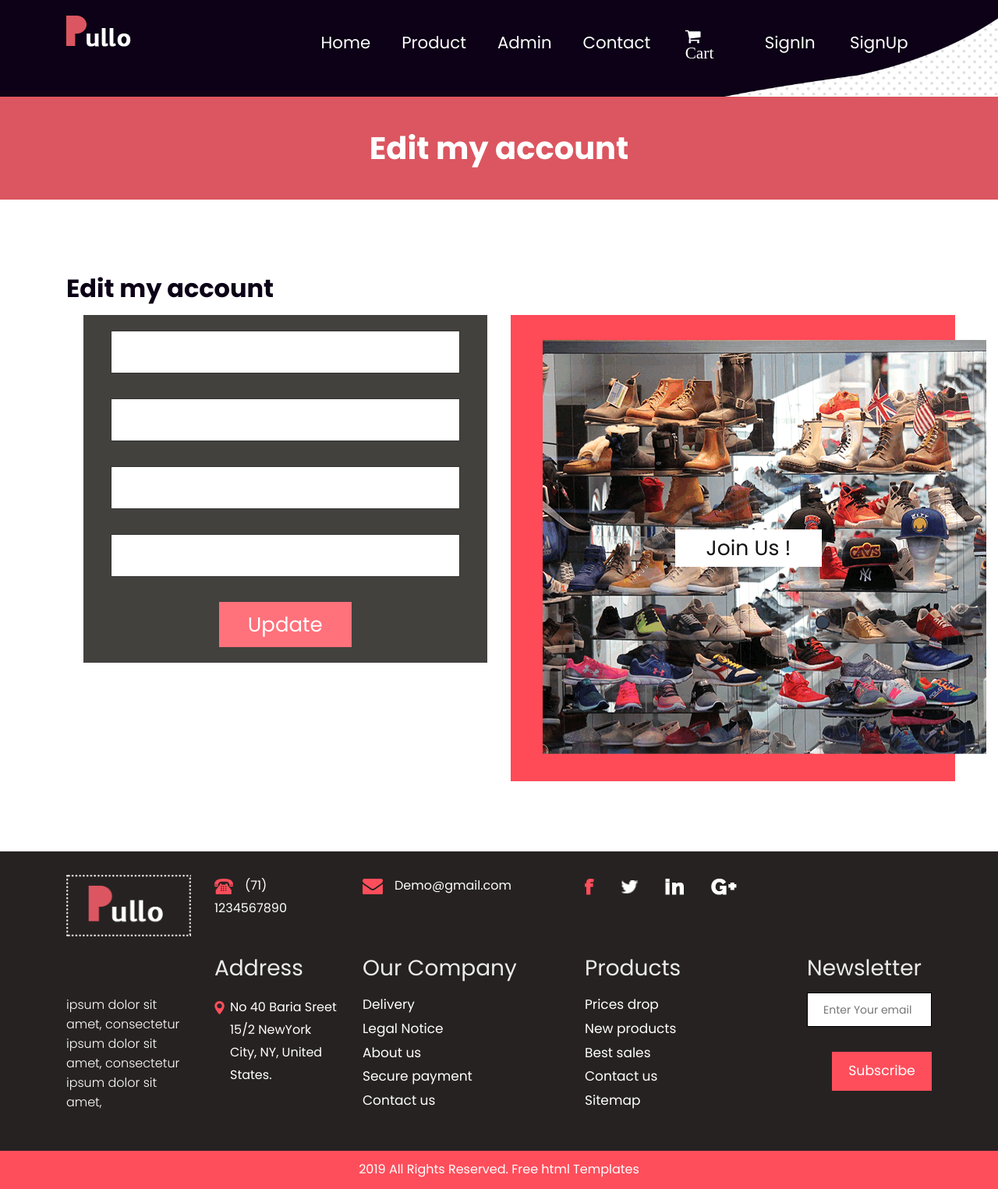
After one commit to ybaltus/alien_ware, a Symfony app: template templates/profil/edit.html.twig in a window 1280 px wide. The commit adds this page. Shown: the whole page at 78% size. Run offline with Twig, Linux system fonts and the light colour scheme; the template is opened without the code that fills it, so the values that code supplies are empty; form fields are guessed from the names that the template uses; some libraries are stand-ins or nearby versions.

Commit message:
Edit profil of a user

```diff
--- a/src/Form/RegistrationFormType.php
+++ b/src/Form/RegistrationFormType.php
@@ -62,7 +62,7 @@ class RegistrationFormType extends AbstractType
                 ],
                 'constraints' => [
                     new NotBlank([
-                        'message' => 'Please enter a password',
+                        'message' => 'user.form.notBlankPassword',
                     ]),
                     new Length([
                         'min' => 6,
--- /dev/null
+++ b/templates/profil/edit.html.twig
@@ -0,0 +1,52 @@
+{% extends 'base.html.twig' %}
+
+{% block title %}{{ 'user.profil.editTitle'|trans }}{% endblock %}
+
+{% block body %}
+    <div class="collection_text">{{ 'user.profil.editTitle'|trans }}</div>
+    <div class="layout_padding contact_section">
+        <div class="container">
+            <h1 class="new_text"><strong>{{ 'user.profil.editTitle'|trans }}</strong></h1>
+        </div>
+        <div class="container-fluid ram">
+            <div class="row">
+                <div class="col-md-6">
+                    <div class="email_box">
+                        <div class="input_main">
+                            <div class="container">
+                                {{ form_start(profilForm) }}
+                                <div class="form-group">
+                                    {{ form_errors(profilForm.firstname) }}
+                                    {{ form_widget(profilForm.firstname, {'attr': {'class': 'email-bt'}}) }}
+                                </div>
+                                <div class="form-group">
+                                    {{ form_errors(profilForm.lastname) }}
+                                    {{ form_widget(profilForm.lastname, {'attr': {'class': 'email-bt'}}) }}
+                                </div>
+                                <div class="form-group">
+                                    {{ form_errors(profilForm.email) }}
+                                    {{ form_widget(profilForm.email, {'attr': {'class': 'email-bt'}}) }}
+                                </div>
+                                <div class="form-group">
+                                    {{ form_errors(profilForm.plainPassword) }}
+                                    {{ form_widget(profilForm.plainPassword, {'attr': {'class': 'email-bt'}}) }}
+                                </div>
+                                <div class="send_btn">
+                                    <button class="main_bt" type="submit" title="{{ 'edit'|trans }}">{{ 'edit'|trans }}</button>
+                                </div>
+                                {{ form_end(profilForm) }}
+                            </div>
+                        </div>
+                    </div>
+                </div>
+                <div class="col-md-6">
+                    <div class="shop_banner">
+                        <div class="our_shop">
+                            <button class="out_shop_bt">{{ 'joinUs'|trans }}</button>
+                        </div>
+                    </div>
+                </div>
+            </div>
+        </div>
+    </div>
+{% endblock %}
--- a/templates/profil/index.html.twig
+++ b/templates/profil/index.html.twig
@@ -4,6 +4,8 @@
 
 {% block body %}
     <div class="collection_text">{{ 'user.profil.title'|trans }}</div>
+    <div class="collection_section layout_padding">
+        <div class="container">
             {% for type, messages in app.flashes %}
                 {% for message in messages %}
                     <div class="alert alert-{{ type }} alert-dismissible fade show" role="alert">
@@ -14,8 +16,6 @@
                     </div>
                 {% endfor %}
             {% endfor %}
-    <div class="collection_section layout_padding">
-        <div class="container">
             <h1 class="new_text"><strong>{{ 'user.profil.welcome'|trans({'%firstname%': user.firstname, '%lastname%': user.lastname})}}</strong></h1>
 {#            <p class="consectetur_text">#}
                 <div class="card m-5" >
@@ -42,7 +42,7 @@
                     </ul>
                 </div>
 {#            </p>#}
-            <a class="btn btn-info" href="" title="{{ 'user.profil.edit'|trans }}">{{ 'user.profil.edit'|trans }}</a>
+            <a class="btn btn-info" href="{{ path('app_profil_edit', {id: user.id}) }}" title="{{ 'user.profil.edit'|trans }}">{{ 'user.profil.edit'|trans }}</a>
             <a class="btn btn-danger" href="" title="{{ 'user.profil.delete'|trans }}">{{ 'user.profil.delete'|trans }}</a>
         </div>
     </div>
--- a/translations/messages.en.yaml
+++ b/translations/messages.en.yaml
@@ -57,6 +57,7 @@ user:
   profil:
     title: My account
     title2: My informations
+    editTitle: Edit my account
     welcome: "Hello %firstname% %lastname% !"
     order: My orders
     edit: Edit my profil
@@ -72,6 +73,7 @@ user:
   messages:
     successRegister: You are well registered. Connect you!
     successLogin: You are connected!
+    successEditProfil: Your account is modified!
     connected: You are logged in as
   errors:
     email: The email is not a valid email.
@@ -80,3 +82,4 @@ user:
     minLastname: Your last name must be at least 2 characters long
     maxLastname: Your last name cannot be longer than 50 characters
     minPassword: Your password should be at least 6 characters
+    notBlankPassword: Please enter a password
--- a/translations/messages.fr.yaml
+++ b/translations/messages.fr.yaml
@@ -57,6 +57,7 @@ user:
   profil:
     title: Mon compte
     title2: Mes informations
+    editTitle: Éditer mon compte
     welcome: "Bonjour %firstname% %lastname% !"
     order: Mes commandes
     edit: Éditer mon profil
@@ -72,6 +73,7 @@ user:
   messages:
     successRegister: Vous êtes bien enregistré. Connectez vous!
     successLogin: Vous êtes connecté!
+    successEditProfil: Votre compte à bien été modifié !
     connected: Vous êtes connecté en tant que
   errors:
     email: L'email n'est pas valide.
@@ -80,3 +82,4 @@ user:
     minLastname: Votre nom doit avoir au moins 2 caractères
     maxLastname: Votre nom doit avoir au moins 50 caractères
     minPassword: Votre mot de passe doit avoir au moins 6 caractères
+    notBlankPassword: Veuillez renseigner un mot de passe
```
Also changed, not shown: src/Controller/ProfilController.php (+56 -2 lines), src/Controller/RegistrationController.php (+3 -12 lines), src/Form/ProfilType.php (+35 -2 lines), 1 other file. Lines whose indentation alone changed are shown as unchanged.
